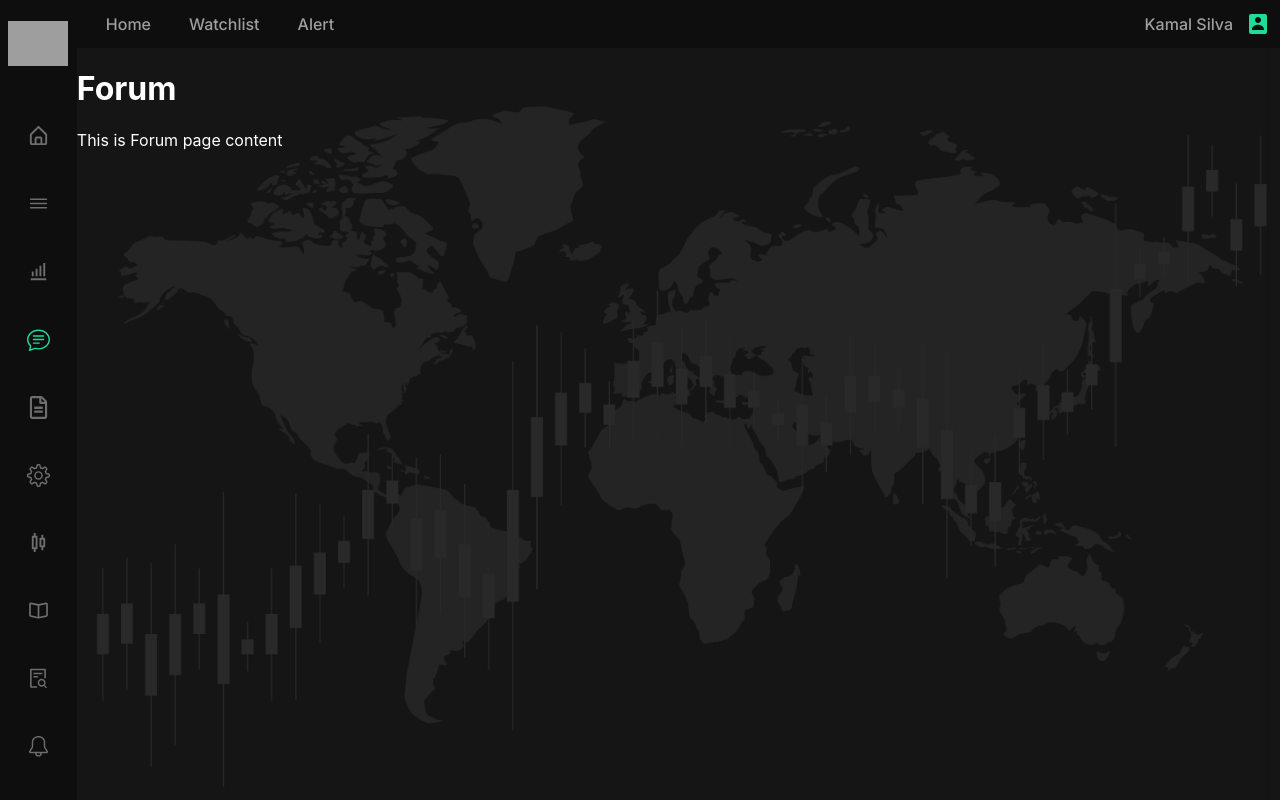
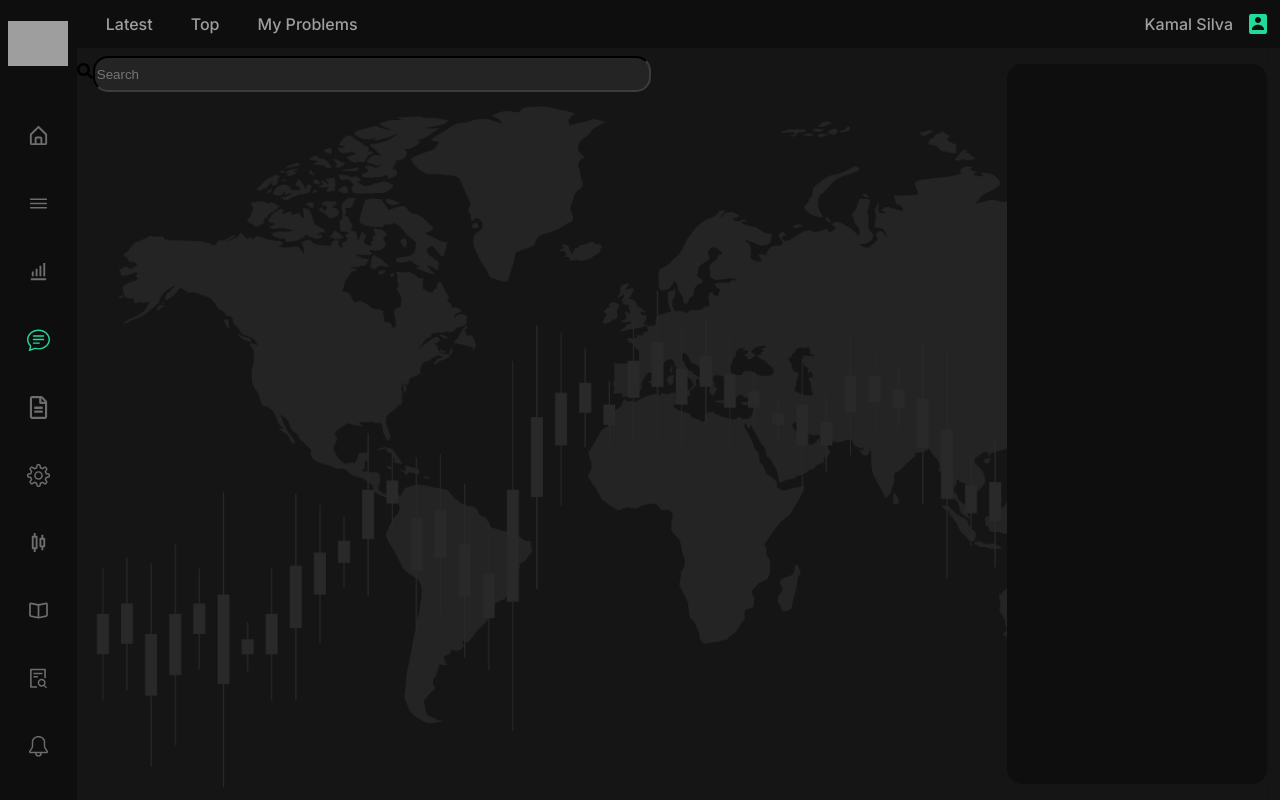
Before and after one commit to IsuruVithanage/TradeX-Web, a React (Create React App) app: page /forum in a window 1280 px wide. Built offline with nearby package versions, Linux system fonts and the light colour scheme; grey boxes are pictures that could not be loaded.

Commit message:
search bar for the forum

```diff
--- /dev/null
+++ b/src/Components/Sidebar/sidebar.css
@@ -0,0 +1,24 @@
+
+.sidebar{
+    width: 260px;
+    height: 90%;
+    background-color: #0E0E0F;
+    position: fixed;
+    top: 8%;
+    right: 1%;
+    z-index: 100;
+    border-radius: 15px;
+    box-sizing: border-box;
+    display: flex;
+    flex-direction: column;
+    padding: 1.8%;
+}
+.sidebar_header{
+    color: #ffffff;
+    font-family: 'Inter', sans-serif;
+    font-weight: 500;
+    font-size: 1.3rem;
+    text-align: left;
+    margin: 0 0 0.5rem 0;
+
+}
--- /dev/null
+++ b/src/Components/Sidebar/sidebar.js
@@ -0,0 +1,12 @@
+import React from 'react'
+import './sidebar.css'
+function sidebar() {
+  return (
+    <div className='sidebar'>
+      <div className='sidebar_header'></div>
+
+    </div>
+  )
+}
+
+export default sidebar
--- a/src/Pages/Forum/Forum.js
+++ b/src/Pages/Forum/Forum.js
@@ -1,16 +1,25 @@
+import React from 'react';
 import BasicPage from '../../Components/BasicPage/BasicPage';
+import Sidebar from '../../Components/Sidebar/sidebar';
+import './forum.css';
+import { FaSearch } from "react-icons/fa";
 
 export default function Forum() {
-	const Tabs = [
-		{ label:"Home", path:"/"},
-		{ label:"Watchlist", path:"/watchlist"},
-		{ label:"Alert", path:"/alert"},
-	];
+  const Tabs = [
+    { label: "Latest", path: "/" },
+    { label: "Top", path: "/watchlist" },
+    { label: "My Problems", path: "/alert" },
+  ];
 
-	return (
-		<BasicPage tabs={Tabs}>
-			<h1>Forum</h1>
-			<p>This is Forum page content</p>
-		</BasicPage>
-	)
+  return (
+    <BasicPage tabs={Tabs}>
+      <div className='search_bar'>
+        <FaSearch></FaSearch><input className='bar' type='text' placeholder='Search'></input>
+      </div>
+      <Sidebar header="Top Categories">
+
+      </Sidebar>
+
+    </BasicPage>
+  );
 }
--- /dev/null
+++ b/src/Pages/Forum/forum.css
@@ -0,0 +1,7 @@
+.bar{
+    width: 550px;
+    height: 30px;
+    flex-shrink: 0;
+    border-radius: 15px;
+    background: rgba(60, 60, 60, 0.39);
+}
```
Also changed, not shown: src/Components/Sidebar/Sidebardata.js (added, +9 -0 lines).
